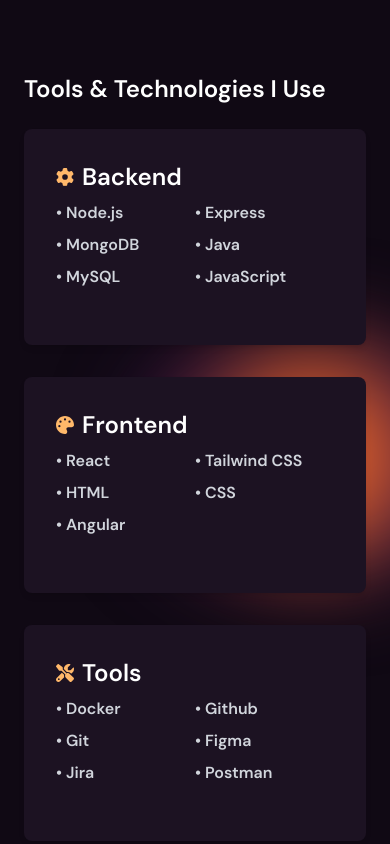
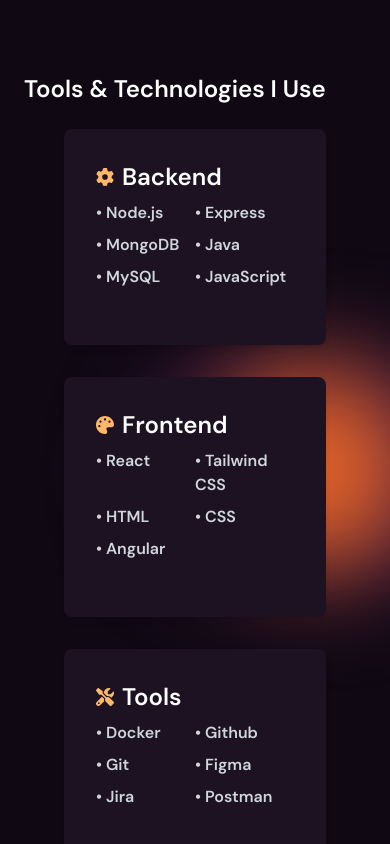
Before and after one commit to magalimou/magalimou.github.io, a React (Vite) app: page / in a window 390 px wide. Shown: the part 5200-6044 px from the top of the page. Built offline with nearby package versions, Linux system fonts and the light colour scheme.

Commit message:
fix: responsive design for tech section

```diff
--- a/src/components/sections/Experience.jsx
+++ b/src/components/sections/Experience.jsx
@@ -58,7 +58,7 @@
           animate={{ opacity: 1, x: 0 }}
           transition={{ duration: 0.6 }}
         >
-          <h3 className="text-2xl font-semibold">{selected.role}</h3>
+          <h3 className="text-xl lg:text-2xl font-semibold">{selected.role}</h3>
           <p className="text-lg text-gray-400">
             {selected.company} {selected.period && `| ${selected.period}`}
           </p>
--- a/src/components/sections/Tech.jsx
+++ b/src/components/sections/Tech.jsx
@@ -56,7 +56,7 @@
                       },
                     },
                   }}
-                  className="grid grid-cols-1 md:grid-cols-2 lg:grid-cols-3 gap-8"
+                  className="grid grid-cols-1 md:grid-cols-2 lg:grid-cols-3 gap-8 px-10 lg:px-0"
                 >
                   {technologies.map((tech, index) => (
                     <motion.div
--- a/src/components/ui/TechCard.jsx
+++ b/src/components/ui/TechCard.jsx
@@ -5,11 +5,11 @@
     return (
         <div className="bg-[#1C1222] p-8 shadow-md hover:shadow-xl/30 rounded-lg transition duration-300 ease-in-out transform hover:-translate-y-1 hover:border-2 hover:border-violet-300 hover:shadow-gray-400/30 hover:bg-[#180E1E]">
             <div>
-                <div className='flex text-start items-center mb-2'>
+                <div className='flex text-center lg:text-start items-center  mb-2'>
                     <FontAwesomeIcon icon={icon} className="icon text-lg mr-2 text-orange-300" />
                     <h3 className="text-white text-2xl font-semibold ">{title} </h3>
                 </div>
-                <div className="grid grid-cols-2 mt-2 mb-4">
+                <div className="flex grid grid-cols-2 mt-2 mb-4">
                     {stack.map((tech, index) => (
                         <span key={index} className="text-base font-semibold text-gray-300 mb-2">• {tech}</span>
                     ))}
```
